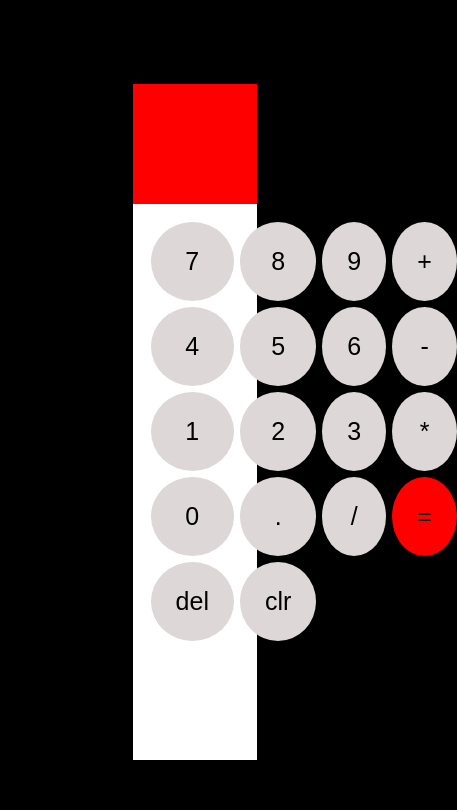
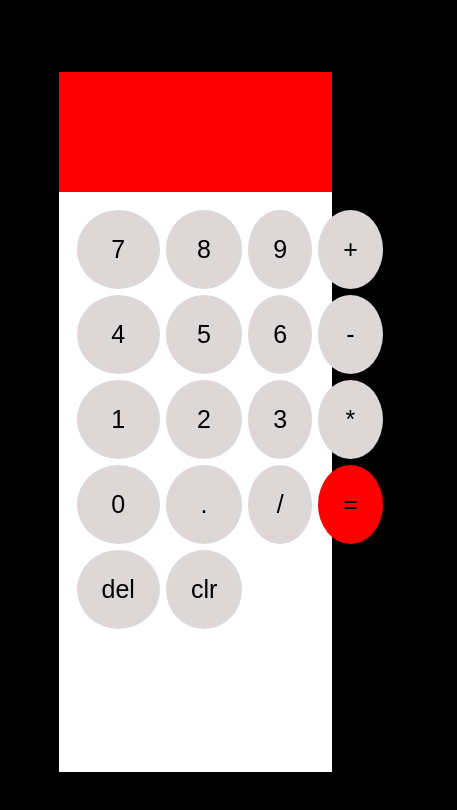
Before and after one commit to Dann-XV/Basic-js-calculator, a plain HTML site: page index.html in a window 390 px wide. Shown: the whole page, 457 px wide, since content can reach past the window. Drawn offline with Linux system fonts and the light colour scheme.

Commit message:
made it responsive

```diff
--- a/index.js
+++ b/index.js
@@ -3,6 +3,7 @@ const buttons = Array.from(document.getElementsByTagName('button'))
 let result;
 
 // console.log(buttons);
+
 
 buttons.map(button => {
     button.addEventListener('click', (e) => {
--- a/styles.css
+++ b/styles.css
@@ -37,3 +37,9 @@ body{
 #equal{
     background-color: red;
 }
+@media screen and (max-width: 768px) {
+    .container{
+        width: 70vw;
+        height: 83vh;
+    }
+}
```
